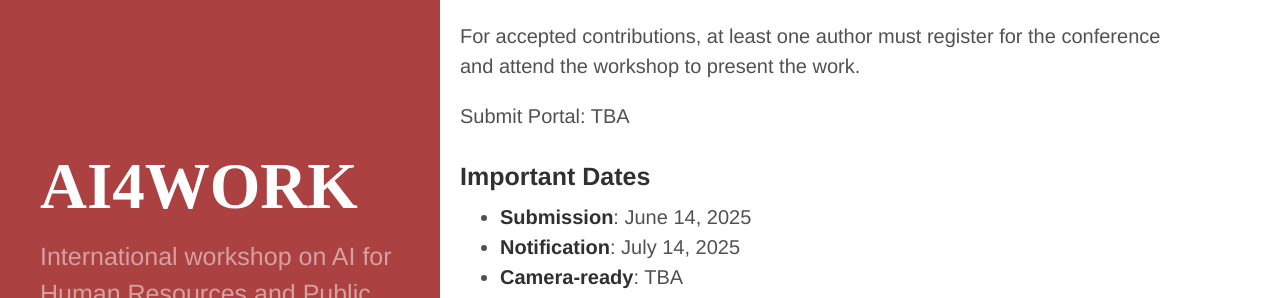
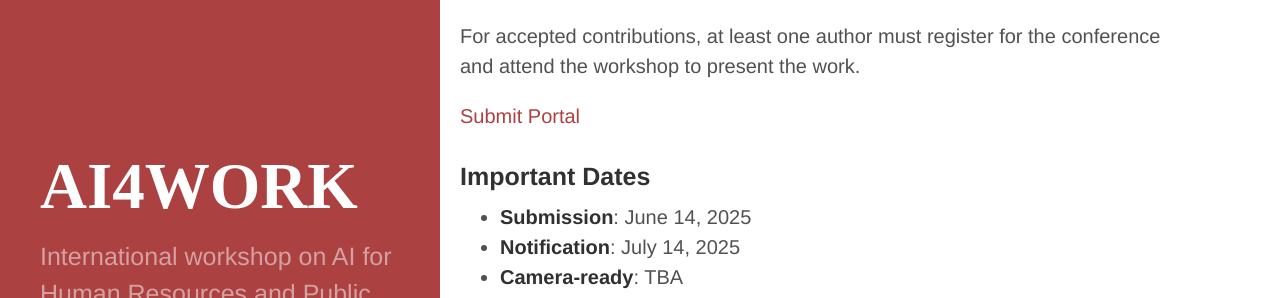
Before and after one commit to ai4work/ecmlpkdd2025, a Jekyll site: the page built from pages/cfp.md, in a window 1280 px wide and 900 px high, scrolled down 2403 px. Shown: the part 230-528 px from the top of the window. Built offline with Jekyll 4.4.1, drawn with Linux system fonts in a browser that asks for light colours.

Commit message:
Update cfp.md Add submission portal.

```diff
--- a/pages/cfp.md
+++ b/pages/cfp.md
@@ -50,7 +50,7 @@ Accepted contributions will be __posted on the workshop website (unless the auth
 
 For accepted contributions, at least one author must register for the conference and attend the workshop to present the work.
 
-Submit Portal: TBA
+[Submit Portal](https://cmt3.research.microsoft.com/ECMLPKDDWorkshopTrack2025/Track/22/Submission/Create)
 
 ### Important Dates
 * __Submission__: June 14, 2025
```
